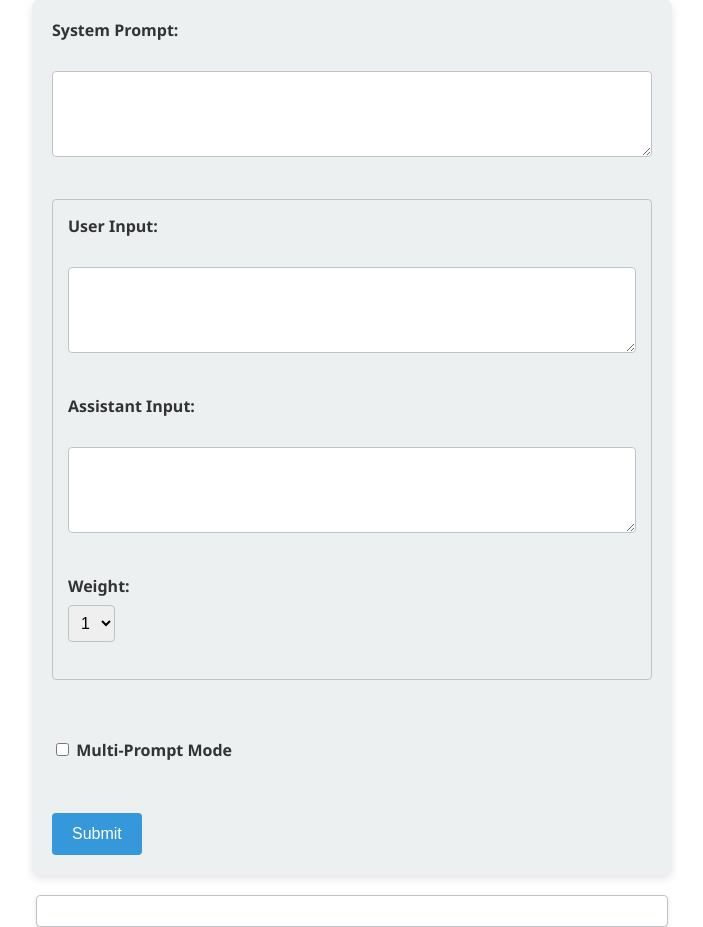
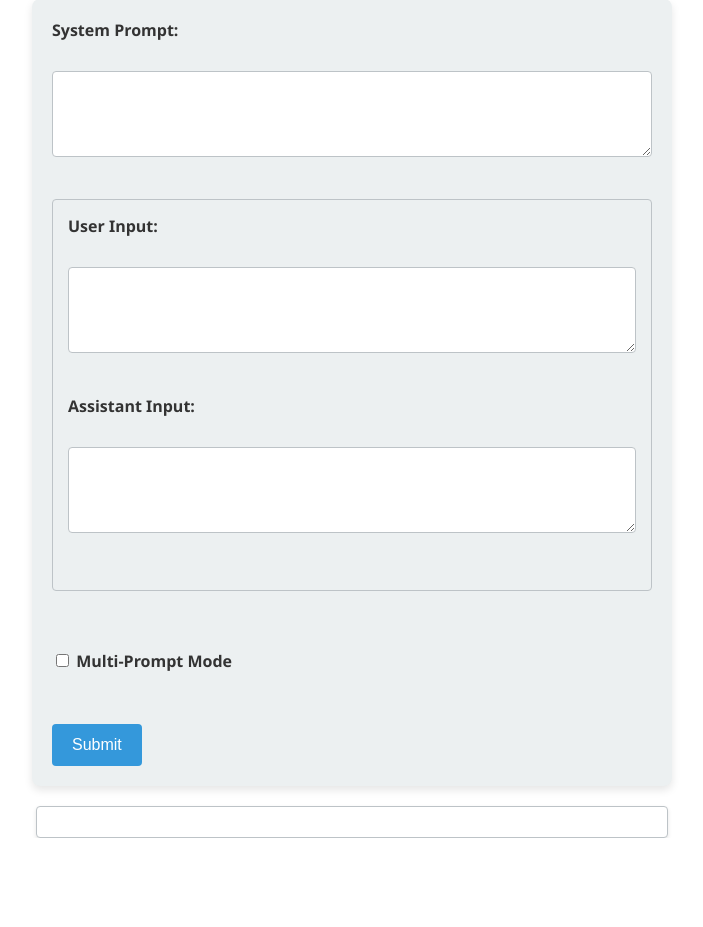
Before and after one commit to alextobias78/Fine-Tuner, a Flask app: page / in a window 1280 px wide. Shown: the part 143-1070 px from the top of the page, without its empty margins (288-991 px from the left). After the commit the page ends 981 px from the top, so only its background shows below. Run offline with Flask 3, Linux system fonts and the light colour scheme.

Commit message:
fix: Hide weight option when not in multi-prompt mode

```diff
--- a/app.py
+++ b/app.py
@@ -21,11 +21,17 @@ def index():
 
         messages = [{"role": "system", "content": system_prompt}]
 
-        for user_input, assistant_input, weight in zip(user_inputs, assistant_inputs, weights):
-            if user_input:
-                messages.append({"role": "user", "content": user_input})
-            if assistant_input:
-                messages.append({"role": "assistant", "content": assistant_input, "weight": int(weight)})
+        if multi_prompt_mode:
+            for user_input, assistant_input, weight in zip(user_inputs, assistant_inputs, weights):
+                if user_input:
+                    messages.append({"role": "user", "content": user_input})
+                if assistant_input:
+                    messages.append({"role": "assistant", "content": assistant_input, "weight": int(weight)})
+        else:
+            if user_inputs[0]:
+                messages.append({"role": "user", "content": user_inputs[0]})
+            if assistant_inputs[0]:
+                messages.append({"role": "assistant", "content": assistant_inputs[0]})
 
         response_data = {"messages": messages}
 
--- a/static/script.js
+++ b/static/script.js
@@ -14,11 +14,13 @@ function createPromptSet() {
         <label for="assistant_input">Assistant Input:</label><br>
         <textarea class="assistant-input" name="assistant_input[]" rows="4" cols="50"></textarea><br><br>
 
-        <label for="weight">Weight:</label>
-        <select class="weight" name="weight[]">
-            <option value="1">1</option>
-            <option value="0">0</option>
-        </select><br><br>
+        <div class="weight-container" style="display: none;">
+            <label for="weight">Weight:</label>
+            <select class="weight" name="weight[]">
+                <option value="1">1</option>
+                <option value="0">0</option>
+            </select><br><br>
+        </div>
 
         <button type="button" class="remove-prompt">Remove Prompt</button><br><br>
     `;
@@ -43,6 +45,9 @@ multiPromptModeCheckbox.addEventListener('change', () => {
         if (index === 0) return;
         set.style.display = multiPromptModeCheckbox.checked ? 'block' : 'none';
     });
+    document.querySelectorAll('.weight-container').forEach(container => {
+        container.style.display = multiPromptModeCheckbox.checked ? 'block' : 'none';
+    });
 });
 
 form.addEventListener('submit', async (event) => {
--- a/templates/index.html
+++ b/templates/index.html
@@ -18,11 +18,13 @@
                 <label for="assistant_input">Assistant Input:</label><br>
                 <textarea class="assistant-input" name="assistant_input[]" rows="4" cols="50"></textarea><br><br>
 
-                <label for="weight">Weight:</label>
-                <select class="weight" name="weight[]">
-                    <option value="1">1</option>
-                    <option value="0">0</option>
-                </select><br><br>
+                <div class="weight-container" style="display: none;">
+                    <label for="weight">Weight:</label>
+                    <select class="weight" name="weight[]">
+                        <option value="1">1</option>
+                        <option value="0">0</option>
+                    </select><br><br>
+                </div>
             </div>
         </div>
 
```
